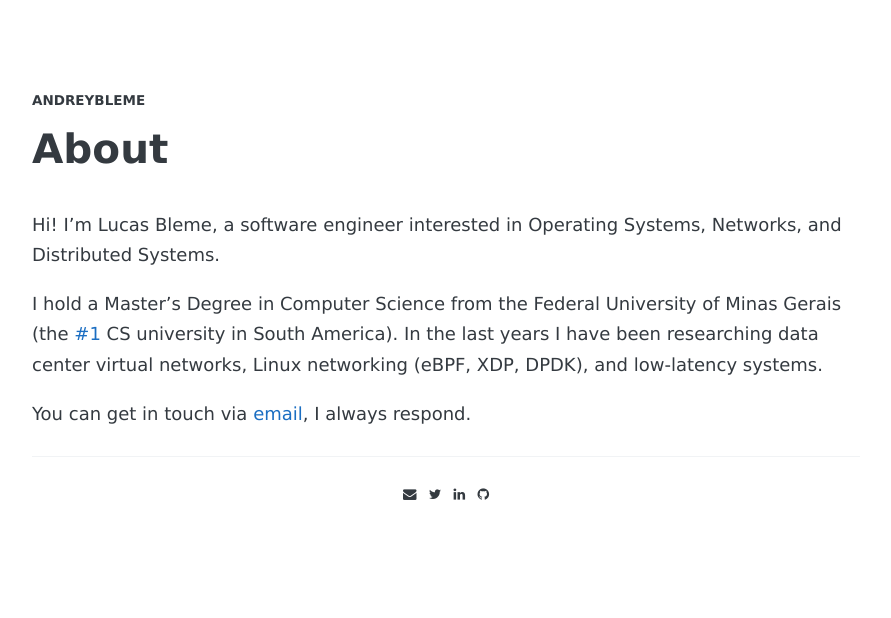
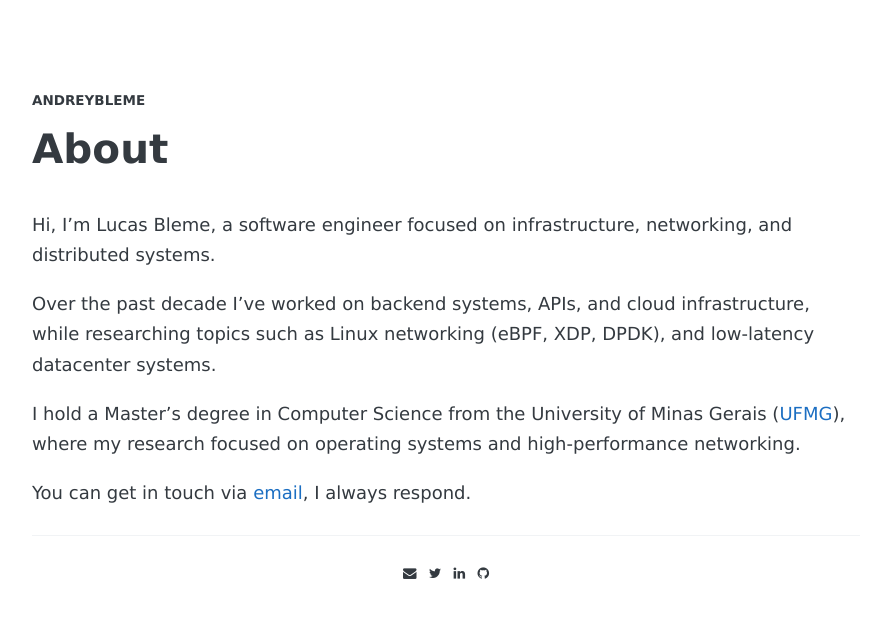
Before and after one commit to andreybleme/andreybleme.github.io, a Jekyll site: the page built from about.md, in a window 1280 px wide. Shown: the top 618 px of the page, without its empty margins (194-1085 px from the left). Built offline with Jekyll 4.4.1, drawn with Linux system fonts in a browser that asks for light colours; nearby versions of some CDN libraries; some web fonts are replaced.

Commit message:
Update about.md

```diff
--- a/about.md
+++ b/about.md
@@ -4,8 +4,10 @@ permalink: /about/
 comments: true
 ---
 
-Hi! I'm Lucas Bleme, a software engineer interested in Operating Systems, Networks, and Distributed Systems.
+Hi, I'm Lucas Bleme, a software engineer focused on infrastructure, networking, and distributed systems.
 
-I hold a Master's Degree in Computer Science from the Federal University of Minas Gerais (the [#1](https://csrankings.org/#/fromyear/2025/toyear/2026/index?all&southamerica) CS university in South America). In the last years I have been researching data center virtual networks, Linux networking (eBPF, XDP, DPDK), and low-latency systems.
+Over the past decade I've worked on backend systems, APIs, and cloud infrastructure, while researching topics such as Linux networking (eBPF, XDP, DPDK), and low-latency datacenter systems.
+
+I hold a Master's degree in Computer Science from the University of Minas Gerais ([UFMG](https://csrankings.org/#/fromyear/2025/toyear/2026/index?all&southamerica)), where my research focused on operating systems and high-performance networking.
 
 You can get in touch via [email](mailto:andreybleme1@gmail.com), I always respond.
```
